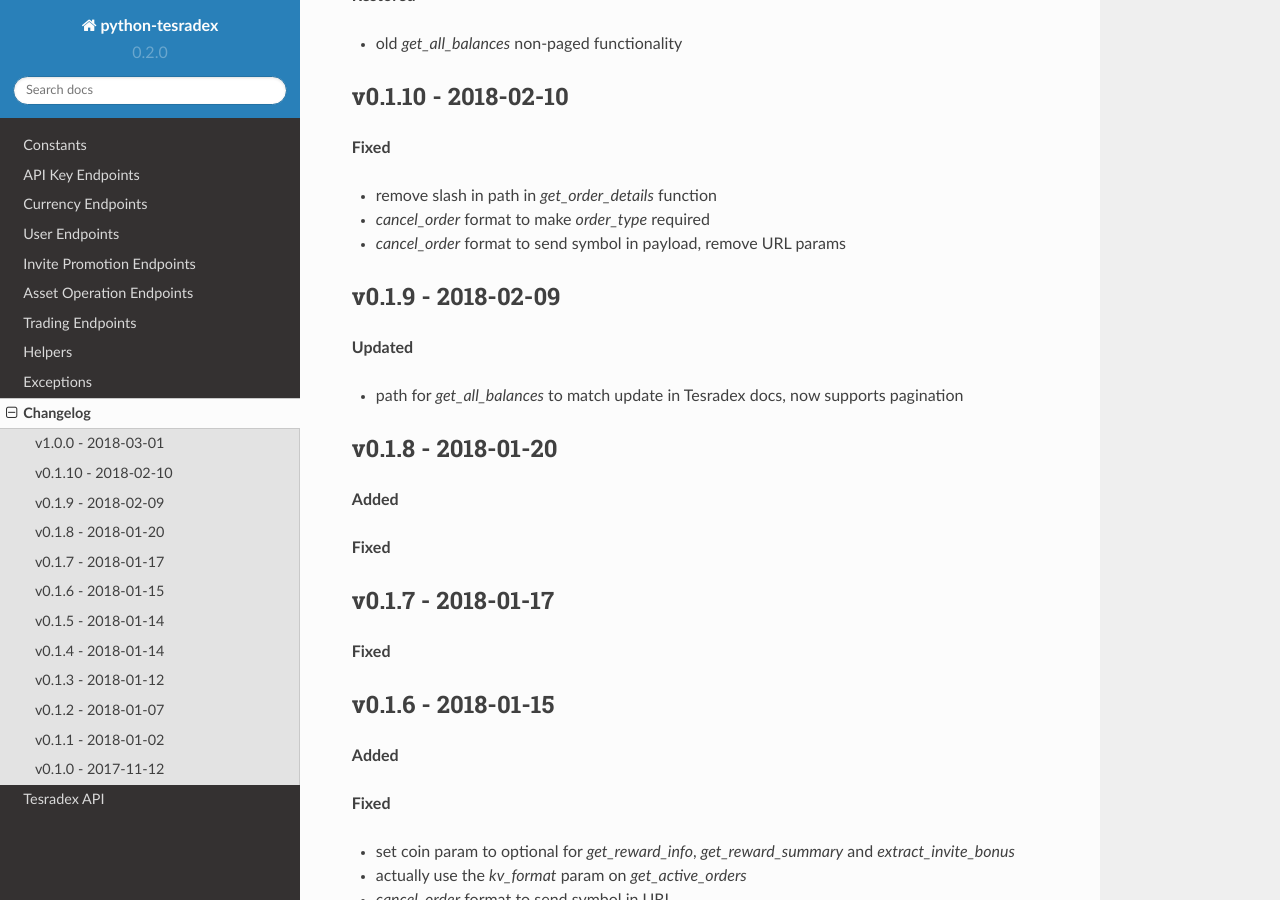
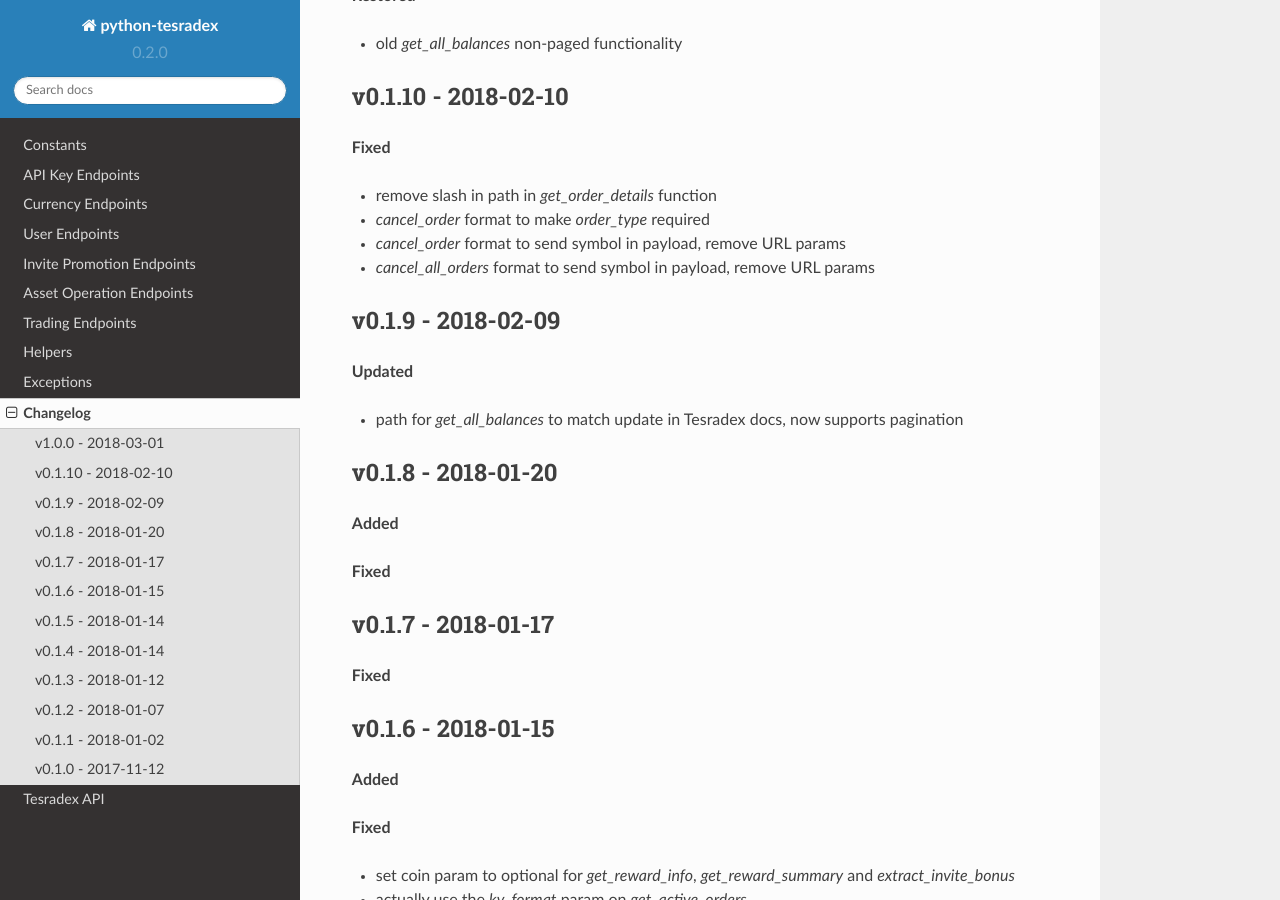
Before and after one commit to TesrabNetwork/python-tesradex, a Sphinx documentation site: the page built from docs/changelog.rst, in a window 1280 px wide and 900 px high, scrolled down 784 px. Built offline with Sphinx 7.4.7 and the Read the Docs theme 2.0.0, drawn with Linux system fonts in a browser that asks for light colours; formulas are drawn with MathJax 3; pages that are not in the unit, such as notebooks, are missing from menus.

Commit message:
update changelog.rst

```diff
--- a/docs/changelog.rst
+++ b/docs/changelog.rst
@@ -39,6 +39,7 @@
 - remove slash in path in `get_order_details` function
 - `cancel_order` format to make `order_type` required
 - `cancel_order` format to send symbol in payload, remove URL params
+- `cancel_all_orders` format to send symbol in payload, remove URL params
 
 v0.1.9 - 2018-02-09
 ^^^^^^^^^^^^^^^^^^^
```
